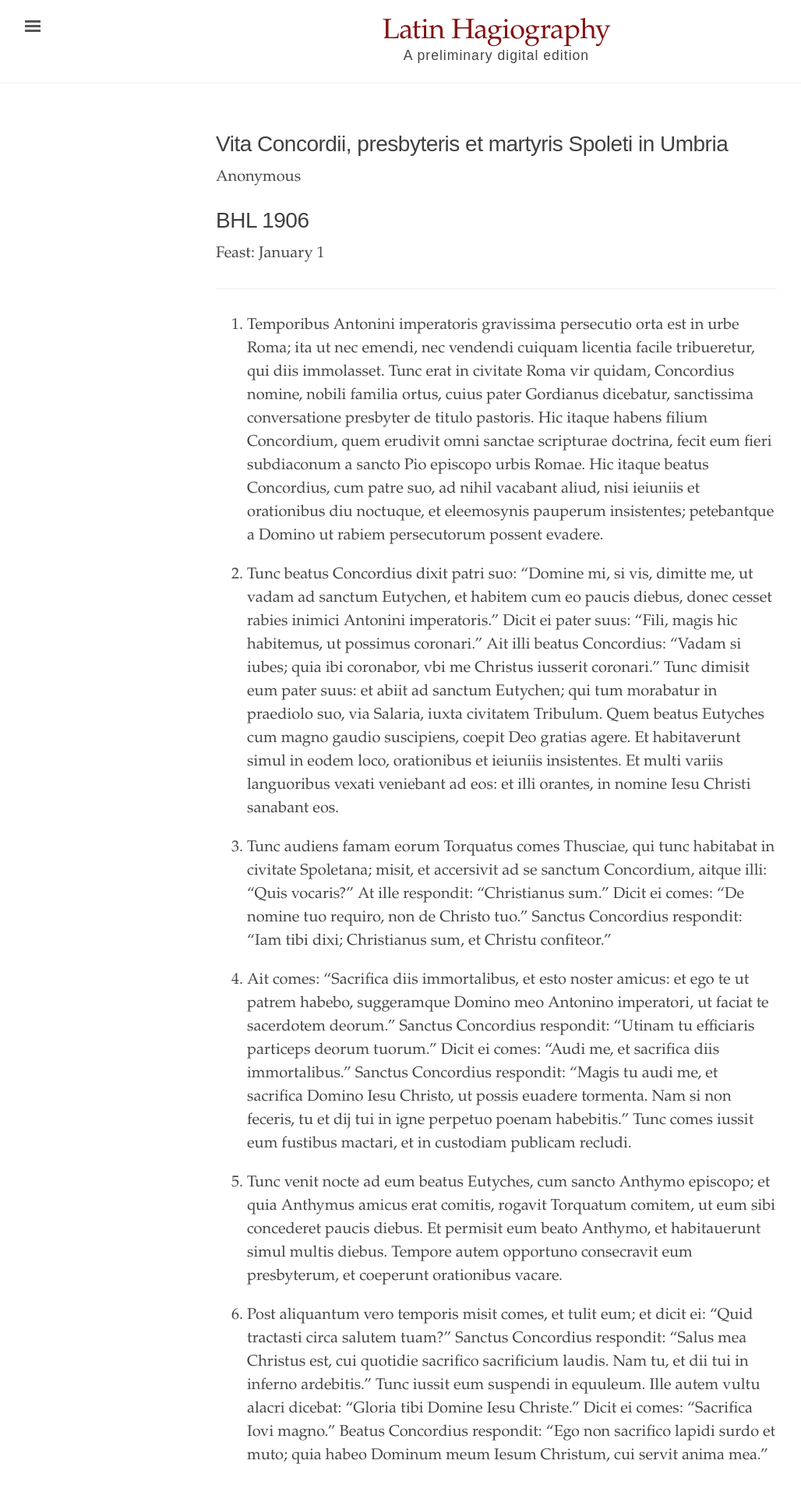
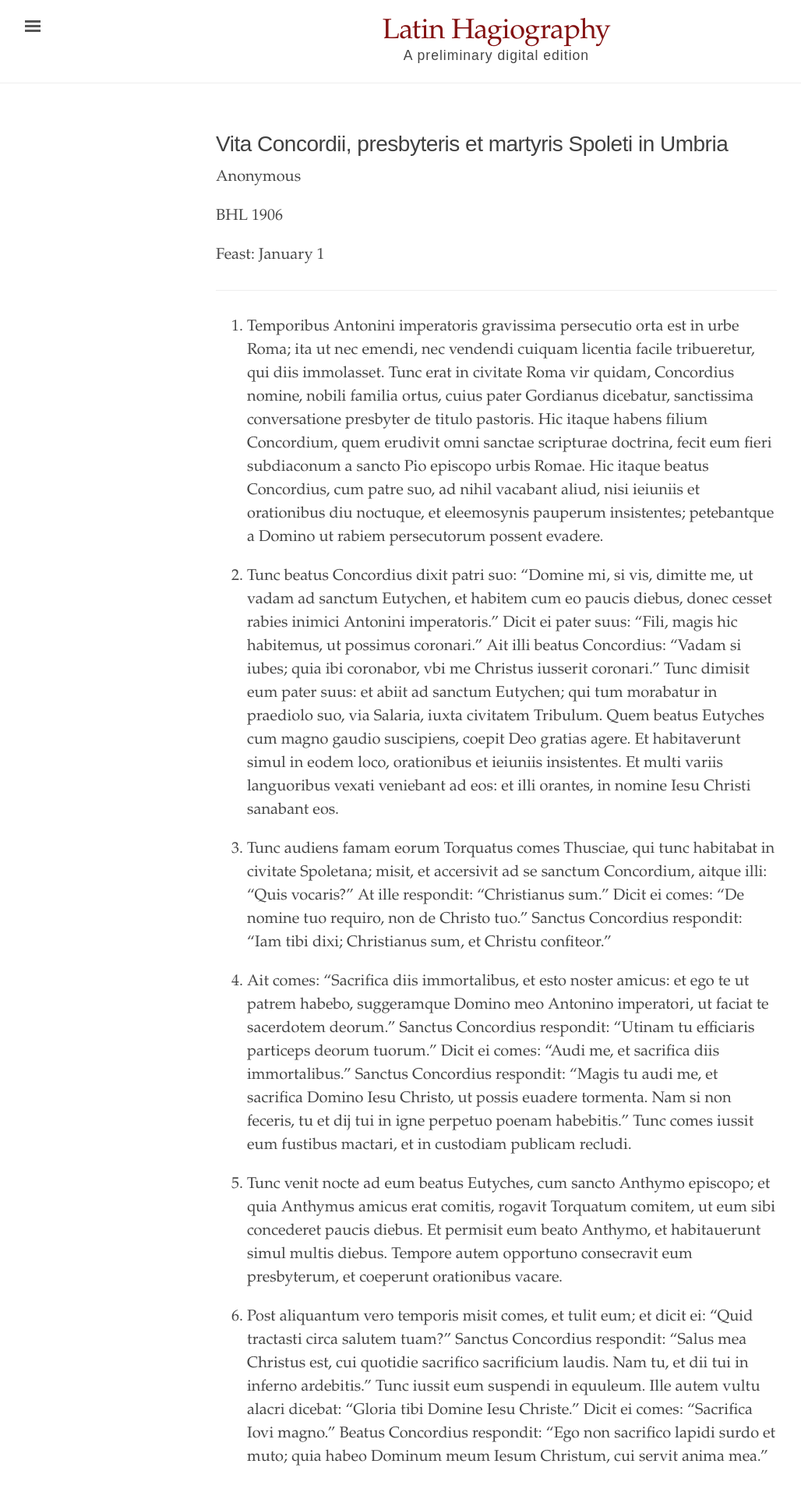
Before and after one commit to cjkoepke1/latin-hagiography, a Jekyll site: the page built from _texts/vita-concordii.md, in a window 1280 px wide. Shown: the top 1905 px of the page at 78% size, without its empty margins (3-1031 px from the left). Built offline with Jekyll 4.4.1, drawn with Linux system fonts in a browser that asks for light colours.

Commit message:
update bhl to class byline

```diff
--- a/_layouts/narrative.html
+++ b/_layouts/narrative.html
@@ -5,7 +5,7 @@ layout: default
 <article class="narrative">
   <h1 class="text-title">{{ page.title }}</h1>
   <p class="byline">{{ page.author }}</p>
-  <h1 class="text-title">BHL {{ page.bhl }}</h1>
+  <p class="byline">BHL {{ page.bhl }}</p>
   <p class="byline">Feast: {{ page.feast }}</p>
   {{ content }}
 </article>
```
